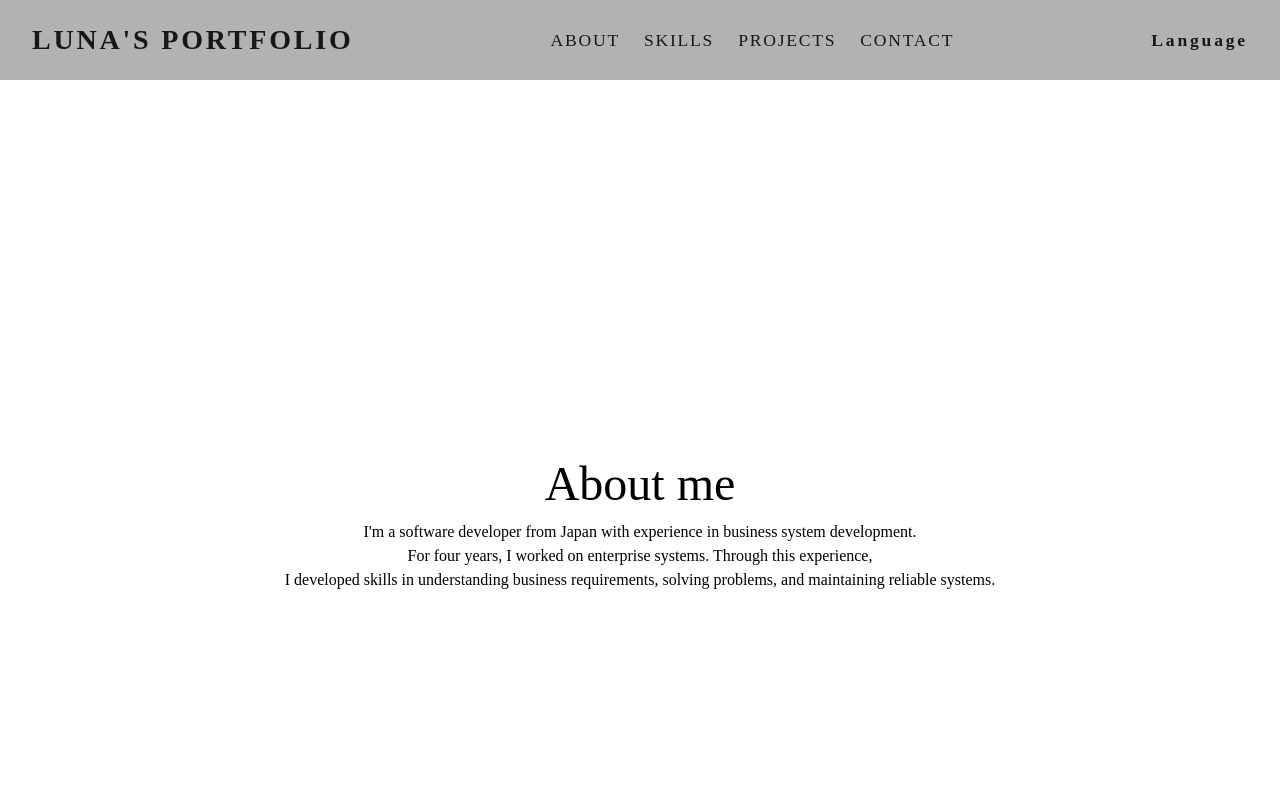
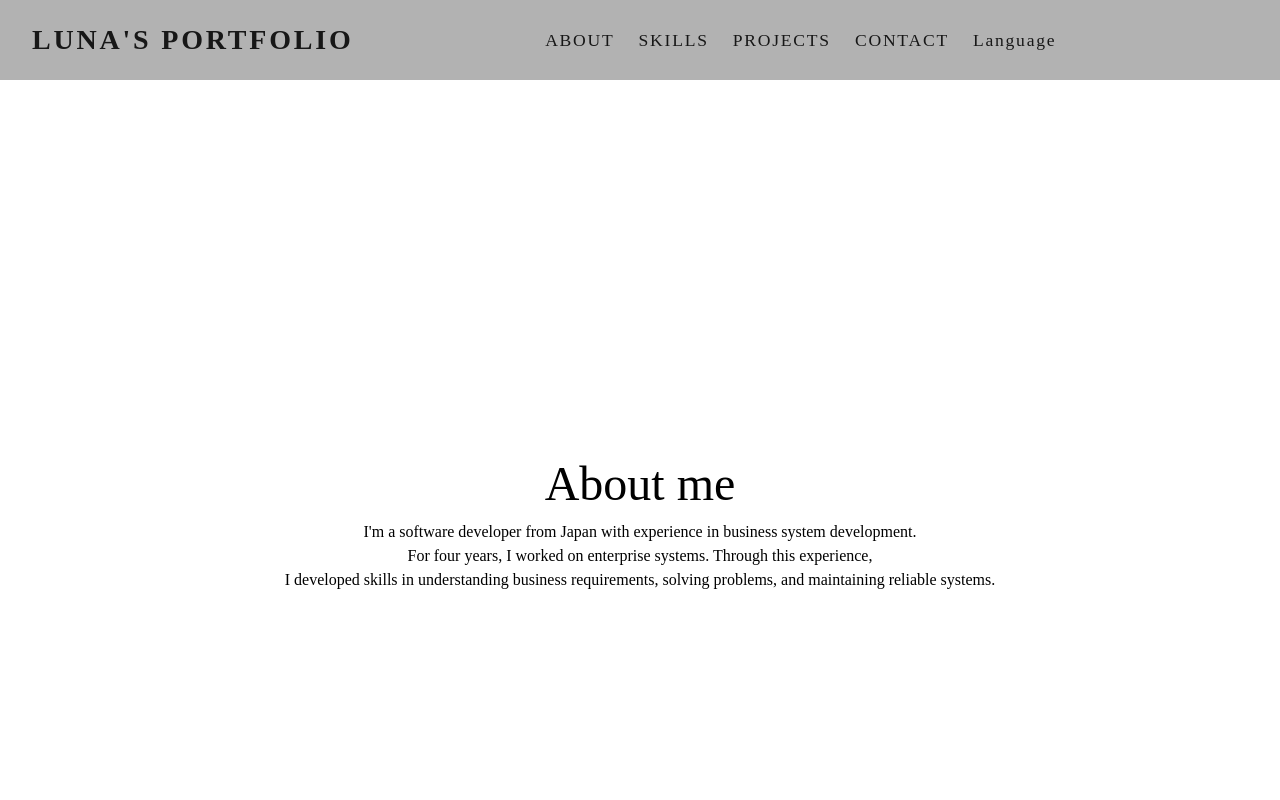
Before and after one commit to LiunaShan/My-portfolio, a Next.js app in the folder app/: page / in a window 1280 px wide. Shown: the top 800 px of the page. Built offline with nearby package versions, Linux system fonts and the light colour scheme.

Commit message:
Update Navbar.tsx

```diff
--- a/app/components/Navbar.tsx
+++ b/app/components/Navbar.tsx
@@ -1,21 +1,50 @@
 'use client';
-
 import React, { useState, useEffect } from 'react';
 import styles from './Navbar.module.css';
 
 export default function Navbar() {
- return(
-    <nav className={styles.nav}>
+  const [isOpen, setIsOpen] = useState(false);
+  const [scrolled, setScrolled] = useState(false);
+
+  useEffect(() => {
+    const handleScroll = () => setScrolled(window.scrollY > 20);
+    window.addEventListener('scroll', handleScroll);
+    return () => window.removeEventListener('scroll', handleScroll);
+  }, []);
+
+  // Lock body scroll when mobile menu is open
+  useEffect(() => {
+    document.body.style.overflow = isOpen ? 'hidden' : '';
+  }, [isOpen]);
+
+  const closeMenu = () => setIsOpen(false);
+
+  return (
+    <nav className={`${styles.nav} ${scrolled ? styles.scrolled : ''}`}>
       <div className={styles.container}>
-          <a href="/">Luna's Portfolio</a>
-        <div className={styles.links}>
-          <a href="#about">About</a>
-          <a href="#skills">Skills</a>
-          <a href="#projects">Projects</a>
-          <a href="#contact">Contact</a>
+        <a href="/" className={styles.logo} onClick={closeMenu}>
+          Luna's Portfolio
+        </a>
+
+        <div className={`${styles.links} ${isOpen ? styles.linksOpen : ''}`}>
+          <a href="#about" onClick={closeMenu}>About</a>
+          <a href="#skills" onClick={closeMenu}>Skills</a>
+          <a href="#projects" onClick={closeMenu}>Projects</a>
+          <a href="#contact" onClick={closeMenu}>Contact</a>
+          <button className={styles.button}>Language</button>
         </div>
-        <button className={styles.button}>Language</button>
+
+        <button
+          className={`${styles.hamburger} ${isOpen ? styles.hamburgerOpen : ''}`}
+          onClick={() => setIsOpen(!isOpen)}
+          aria-label="Toggle menu"
+          aria-expanded={isOpen}
+        >
+          <span></span>
+          <span></span>
+          <span></span>
+        </button>
       </div>
     </nav>
- )
+  );
 }
```
